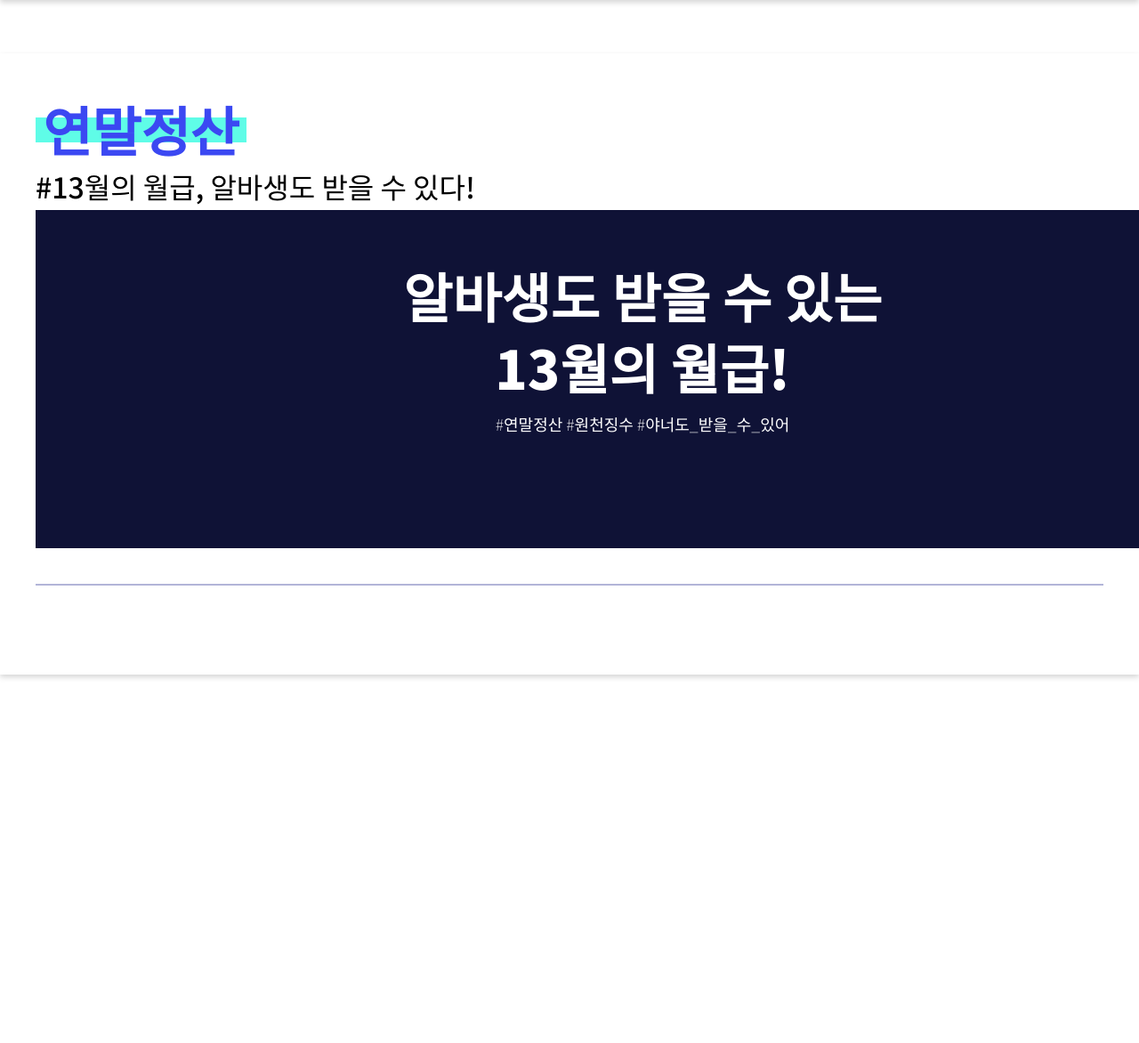
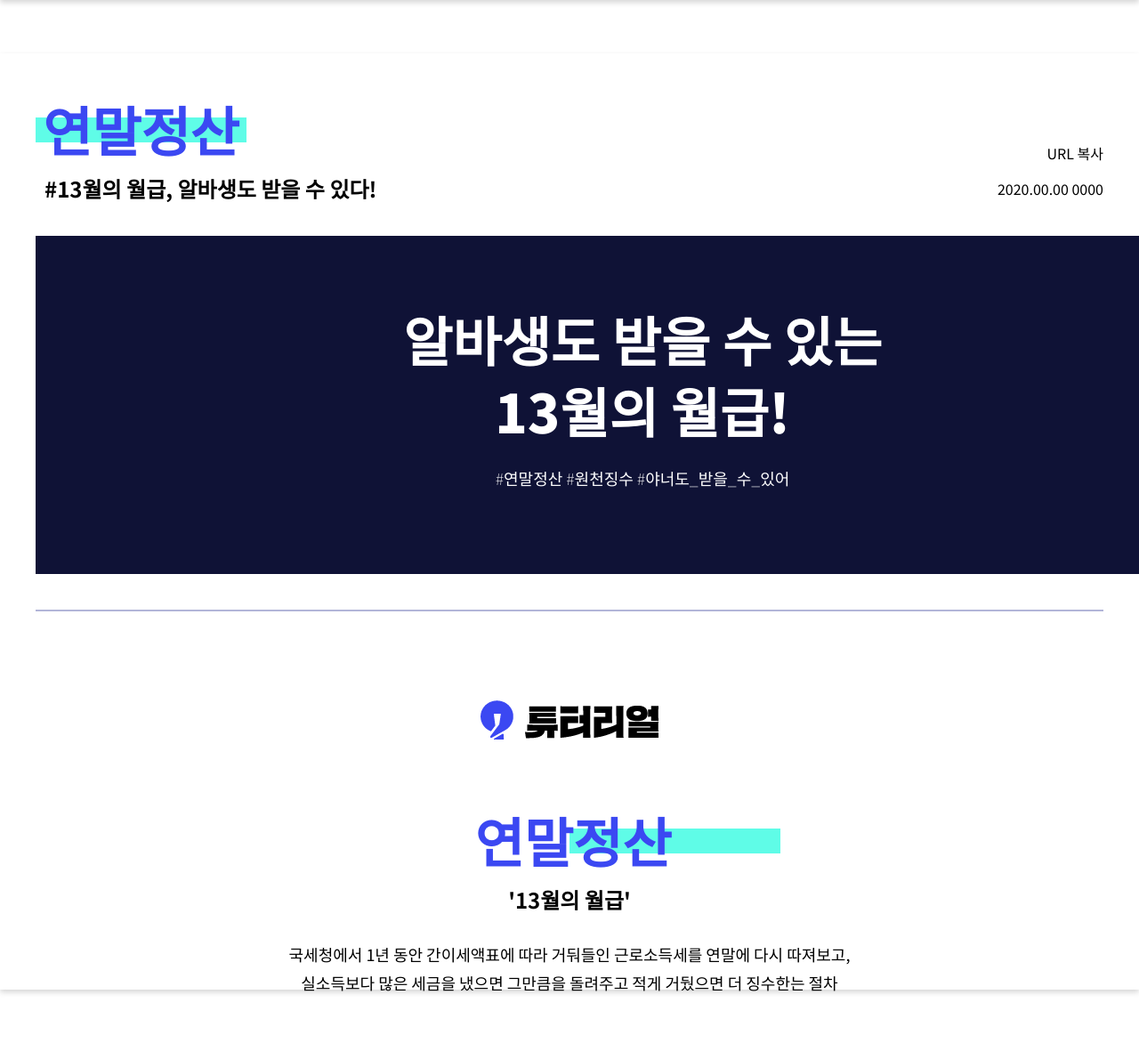
Before and after one commit to Tutor-Real/tutor-real, a Django app: page /post/ in a window 1280 px wide; the page is wider, and only the part inside the window is pictured. Shown: the part 156-1328 px from the top of that part at 89% size. Before the commit the page ends 919 px from the top of that part, so only its background shows below. Run offline with Django 3.2, Linux system fonts and the light colour scheme; parts of the project's set-up code (start-up, migrations or seed data) failed here and were passed over; some libraries are stand-ins or nearby versions.

Commit message:
세부페이지 앵커전까지 제작

```diff
--- a/mainapp/static/css/style.css
+++ b/mainapp/static/css/style.css
@@ -297,8 +297,26 @@ a {
     padding: 40px;
 }
 
+/*  header 안에 post-header(title-box + function-box) + post-img */
+
+.post-header {
+    display: flex;
+    justify-content: space-between;
+}
+
+.function-box {
+    margin-top: 60px;
+    text-align: right;
+}
+
 .title .post-bg {
     width: 237px;
+}
+
+.title-box h2{
+    font-size: 1.5rem;
+    font-weight: 700;
+    margin: 8px 10px 38px;
 }
 
 
@@ -308,23 +326,46 @@ a {
     background-color: #0F1236;
     color: white;
     text-align: center;
-    line-height: 40px;
+    line-height: 60px;
 }
 
-.post-img .img-text {
-    padding-top: 60px;
+.img-text {
+    padding-top: 80px;
 }
 
 .post-img h1 {
     font-size: 3.75rem;
     font-weight: 900;
 }
+
 .post-img p {
     font-size: 1.125rem;
     font-weight: 100;
+    margin-top: 10px;
 }
 
 .post-page hr {
     margin: 40px auto 60px ;
     border: 1px solid #1d258d56; /*1px 미만은 적용이 안되니까 투명도로 비슷한 효과 내기*/
 }
+
+.post-contents {
+    text-align: center;
+}
+
+.post-logo {
+    margin-bottom: 68px;
+}
+.title .contents-bg {
+    width: 237px;
+    left: 50%;
+}
+
+.post-contents .title-box {
+    margin-bottom: 20px;
+}
+
+.post-contents p {
+    line-height: 1rem;
+    font-size: 1.125rem;
+}
--- a/mainapp/templates/post.html
+++ b/mainapp/templates/post.html
@@ -13,6 +13,8 @@
 
     <div class="post-page">
         <header class="post-wrapper"> <!--제목, 설명, 이미지, hr까지-->
+
+            <div class="post-header">
                 <div class="title-box">
                     <div class="title">
                         <div class="post-bg"></div>
@@ -21,8 +23,18 @@
                     <h2>#13월의 월급, 알바생도 받을 수 있다!</h2>
                 </div>
 
+                <div class="function-box">
 
+                    <!--date, 조회순, url복사-->
+                    <p>URL 복사</p>
+                    <div class="post-value">
+                        <span class="date">2020.00.00</span>
+                        <span class="views"> 0000</span>
+                    </div>
 
+                </div>
+
+            </div>
 
             <div class="post-img"> <!--img로 넣을지 box로 넣을지-->
                 <div class="img-text">
@@ -34,8 +46,23 @@
 
             <hr>
 
+        </header>
 
-        </header>
+        <div class="post-contents">
+
+            <img class="post-logo" src='{% static "img/tutoreal-logo.png" %}' alt="TUTOREAL">
+
+            <div class="title-box">
+                <div class="title">
+                    <div class="contents-bg"></div>
+                    <span>연말정산</span>
+                </div>
+                <h2>'13월의 월급'</h2>
+            </div>
+
+            <p>국세청에서 1년 동안 간이세액표에 따라 거둬들인 근로소득세를 연말에 다시 따져보고,</p>
+            <p>실소득보다 많은 세금을 냈으면 그만큼을 돌려주고 적게 거뒀으면 더 징수한는 절차</p>
+        </div>
 
     </div>
 
```
Lines whose indentation alone changed are shown as unchanged.
